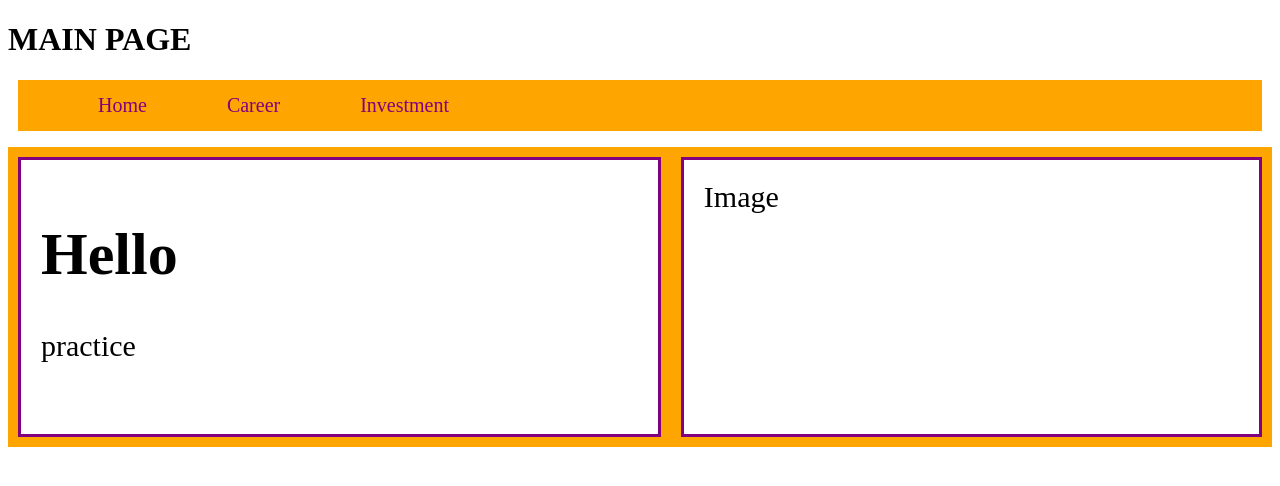
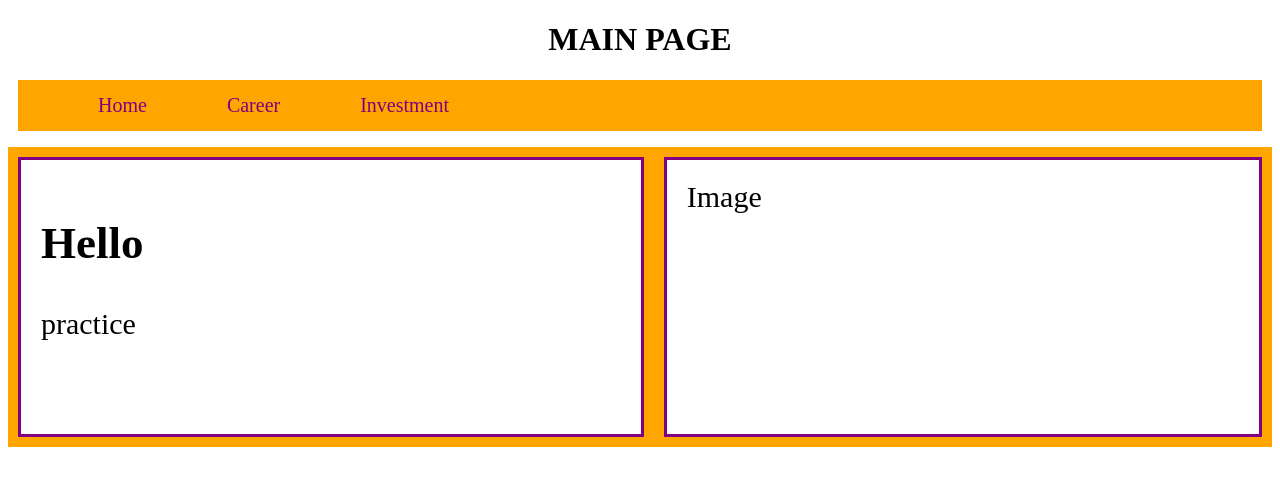
Before and after one commit to youngjk/YeSume, a Gatsby site: page / in a window 1280 px wide. Built offline with nearby package versions, Linux system fonts and the light colour scheme; Gatsby itself is replaced by a stand-in of ours.

Commit message:
no message

```diff
--- a/src/components/Navbar.js
+++ b/src/components/Navbar.js
@@ -7,13 +7,13 @@ export const Navbar = () => {
     <nav>
       <ul>
         <li>
-          <Link id="NavCom" to="/">Home</Link>
+          <Link to="/">Home</Link>
         </li>
         <li>
-          <Link id="NavCom" to="/career">Career</Link>
+          <Link to="/career">Career</Link>
         </li>
         <li>
-          <Link id="NavCom" to="/investment">Investment</Link>
+          <Link to="/investment">Investment</Link>
         </li>
       </ul>
     </nav>
--- a/src/pages/index.css
+++ b/src/pages/index.css
@@ -12,5 +12,8 @@
   font-size: 30px;
   flex-grow : 5;
   border: 3px solid purple;
+}
 
+h1{
+  text-align: center;
 }
--- a/src/pages/index.js
+++ b/src/pages/index.js
@@ -8,7 +8,7 @@ export default function Home() {
       <Navbar />
       <div class="flexCon">
         <div>
-          <h1>Hello</h1>
+          <h2>Hello</h2>
           <p>practice</p>
         </div>
         <div>Image</div>
```
